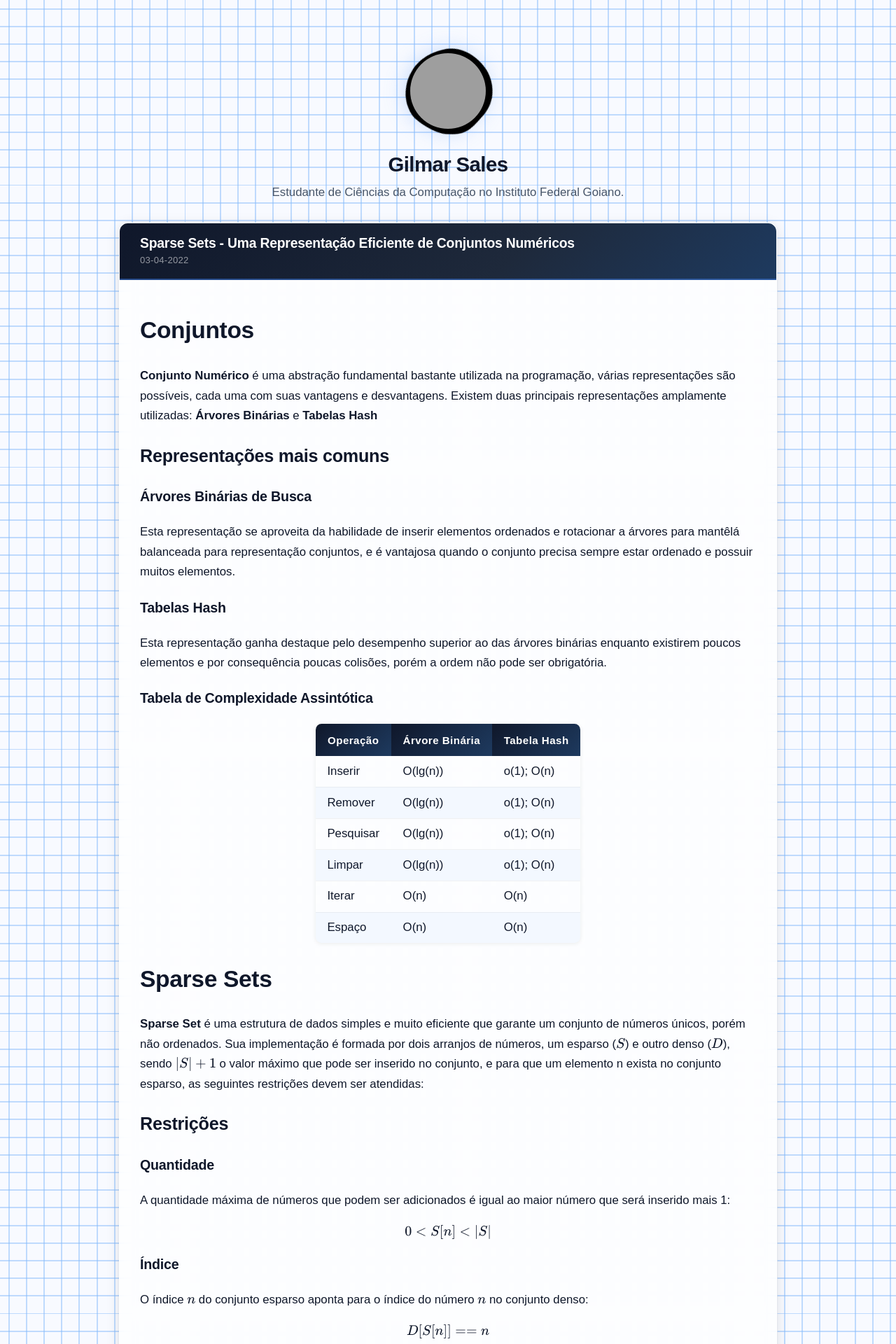
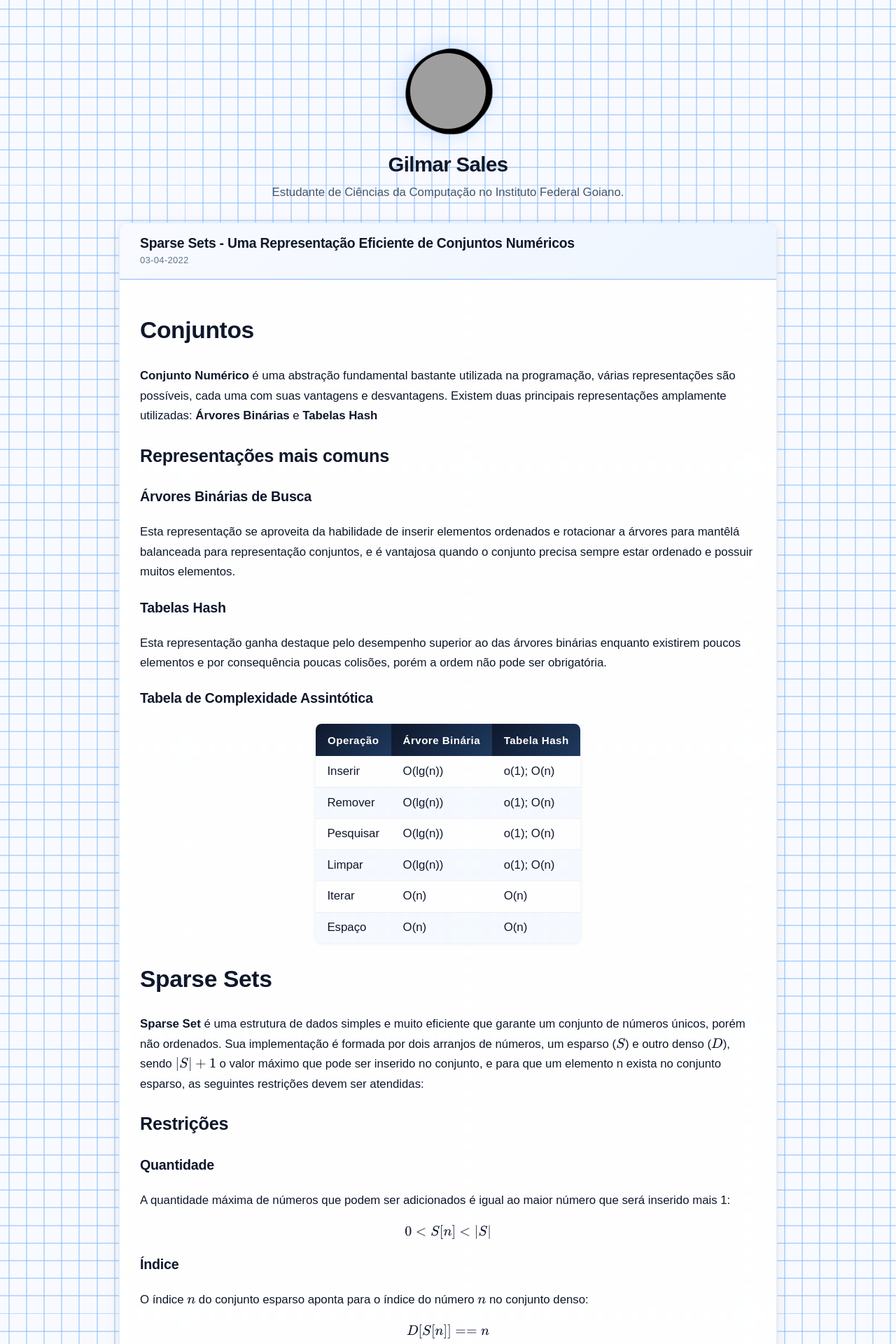
Before and after one commit to gilmar-sales/gilmar-sales.github.io, a Jekyll site: the page built from index.html, in a window 1280 px wide. Shown: the top 1920 px of the page at 70% size. Built offline with Jekyll 4.4.1, drawn with Linux system fonts in a browser that asks for light colours; some web fonts are replaced; the list of posts is cut into pages by our own code; a style sheet for code colours, icons or effects is not loaded; grey boxes are pictures that could not be loaded.

Commit message:
Unify color palette to #87bbfb and adapt nav/headers per theme
- Set --accent to #87bbfb (matching grid color) across all components
- Light theme: nav and post headers are now white/light with dark text
- Dark theme: nav and post headers remain dark with light text
- All nav, toggle button, post-header, footer, pagination vars now
  fully theme-aware — no more hardcoded colors outside :root / dark vars
- Pagination .current uses dark text (#0f172a) on #87bbfb background
- Tables alternate rows updated to #87bbfb tint
- Inline code colors updated to derive from #87bbfb (#4b9af3 light, #87bbfb dark)

https://claude.ai/code/session_01EpM8tf8cgS51Z6Vo3BTtvE

```diff
--- a/css/main.css
+++ b/css/main.css
@@ -4,61 +4,131 @@
 /* ===== LIGHT THEME (default) ===== */
 
 :root {
-  --accent: #3b82f6;
-  --accent-dark: #1d4ed8;
-  --accent-light: #93c5fd;
-  --text-primary: #0f172a;
+  --accent:         #87bbfb;
+  --accent-dark:    #4b9af3;
+  --accent-light:   #c3d9fd;
+
+  --text-primary:   #0f172a;
   --text-secondary: #475569;
-  --surface: rgba(255, 255, 255, 0.82);
-  --surface-border: rgba(255, 255, 255, 0.95);
-  --nav-bg: rgba(8, 8, 18, 0.90);
-  --shadow-md: 0 4px 20px rgba(0, 0, 0, 0.10), 0 1px 4px rgba(0, 0, 0, 0.06);
-  --shadow-lg: 0 8px 32px rgba(0, 0, 0, 0.14), 0 2px 8px rgba(0, 0, 0, 0.08);
+
+  --surface:        rgba(255, 255, 255, 0.90);
+  --surface-border: rgba(135, 187, 251, 0.25);
+
+  --nav-bg:         rgba(255, 255, 255, 0.92);
+  --nav-border:     rgba(0, 0, 0, 0.08);
+  --nav-text:       rgba(15, 23, 42, 0.70);
+  --nav-text-hover: #0f172a;
+  --nav-hover-bg:   rgba(135, 187, 251, 0.18);
+
+  --toggle-border:     rgba(0, 0, 0, 0.14);
+  --toggle-color:      rgba(15, 23, 42, 0.70);
+  --toggle-hover-bg:   rgba(135, 187, 251, 0.18);
+  --toggle-hover-border: rgba(135, 187, 251, 0.55);
+  --toggle-hover-color: #0f172a;
+
+  --post-header-bg:     linear-gradient(135deg, #f8faff 0%, #eef5ff 100%);
+  --post-header-border: rgba(135, 187, 251, 0.55);
+  --post-title-color:   #0f172a;
+  --post-info-color:    #64748b;
+  --post-footer-border: rgba(0, 0, 0, 0.06);
+
+  --footer-bg:     rgba(255, 255, 255, 0.92);
+  --footer-border: rgba(0, 0, 0, 0.08);
+
+  --pagination-bg:   rgba(255, 255, 255, 0.92);
+  --pagination-border: rgba(135, 187, 251, 0.45);
+  --pagination-hover-bg: rgba(135, 187, 251, 0.12);
+
+  --shadow-md: 0 4px 20px rgba(0, 0, 0, 0.08), 0 1px 4px rgba(0, 0, 0, 0.05);
+  --shadow-lg: 0 8px 32px rgba(0, 0, 0, 0.12), 0 2px 8px rgba(0, 0, 0, 0.07);
   --radius: 0.75rem;
-  --post-footer-border: rgba(0, 0, 0, 0.06);
-  --footer-bg: rgba(255, 255, 255, 0.88);
-  --footer-border: rgba(0, 0, 0, 0.08);
-  --pagination-bg: rgba(255, 255, 255, 0.88);
-  --bubble-filter: drop-shadow(0 4px 14px rgba(59, 130, 246, 0.22));
-  --inline-code-color: #2563eb;
-  --inline-code-bg: #eff6ff;
+
+  --bubble-filter:      drop-shadow(0 4px 14px rgba(135, 187, 251, 0.45));
+  --inline-code-color:  #4b9af3;
+  --inline-code-bg:     #eff6ff;
 }
 
 /* ===== DARK THEME ===== */
 
 [data-theme="dark"] {
-  --text-primary: #e2e8f0;
+  --text-primary:   #e2e8f0;
   --text-secondary: #94a3b8;
-  --surface: rgba(15, 23, 42, 0.90);
+
+  --surface:        rgba(15, 23, 42, 0.90);
   --surface-border: rgba(30, 41, 59, 0.95);
-  --nav-bg: rgba(4, 6, 14, 0.94);
+
+  --nav-bg:         rgba(4, 6, 14, 0.94);
+  --nav-border:     rgba(255, 255, 255, 0.07);
+  --nav-text:       rgba(255, 255, 255, 0.72);
+  --nav-text-hover: white;
+  --nav-hover-bg:   rgba(135, 187, 251, 0.15);
+
+  --toggle-border:      rgba(255, 255, 255, 0.18);
+  --toggle-color:       rgba(255, 255, 255, 0.72);
+  --toggle-hover-bg:    rgba(135, 187, 251, 0.15);
+  --toggle-hover-border: rgba(135, 187, 251, 0.45);
+  --toggle-hover-color: white;
+
+  --post-header-bg:     linear-gradient(135deg, #0f172a 0%, #1e293b 60%, #1e3a5f 100%);
+  --post-header-border: rgba(135, 187, 251, 0.40);
+  --post-title-color:   white;
+  --post-info-color:    rgba(255, 255, 255, 0.50);
+  --post-footer-border: rgba(255, 255, 255, 0.06);
+
+  --footer-bg:     rgba(6, 12, 30, 0.95);
+  --footer-border: rgba(255, 255, 255, 0.06);
+
+  --pagination-bg:       rgba(15, 23, 42, 0.90);
+  --pagination-border:   rgba(135, 187, 251, 0.30);
+  --pagination-hover-bg: rgba(135, 187, 251, 0.12);
+
   --shadow-md: 0 4px 20px rgba(0, 0, 0, 0.35), 0 1px 4px rgba(0, 0, 0, 0.25);
   --shadow-lg: 0 8px 32px rgba(0, 0, 0, 0.50), 0 2px 8px rgba(0, 0, 0, 0.35);
-  --post-footer-border: rgba(255, 255, 255, 0.06);
-  --footer-bg: rgba(6, 12, 30, 0.95);
-  --footer-border: rgba(255, 255, 255, 0.06);
-  --pagination-bg: rgba(15, 23, 42, 0.90);
-  --bubble-filter: invert(1) drop-shadow(0 4px 14px rgba(59, 130, 246, 0.30));
-  --inline-code-color: #93c5fd;
-  --inline-code-bg: rgba(30, 58, 138, 0.2);
+
+  --bubble-filter:     invert(1) drop-shadow(0 4px 14px rgba(135, 187, 251, 0.30));
+  --inline-code-color: #87bbfb;
+  --inline-code-bg:    rgba(30, 58, 138, 0.22);
 }
 
 @media (prefers-color-scheme: dark) {
   html:not([data-theme="light"]) {
-    --text-primary: #e2e8f0;
+    --text-primary:   #e2e8f0;
     --text-secondary: #94a3b8;
-    --surface: rgba(15, 23, 42, 0.90);
+
+    --surface:        rgba(15, 23, 42, 0.90);
     --surface-border: rgba(30, 41, 59, 0.95);
-    --nav-bg: rgba(4, 6, 14, 0.94);
+
+    --nav-bg:         rgba(4, 6, 14, 0.94);
+    --nav-border:     rgba(255, 255, 255, 0.07);
+    --nav-text:       rgba(255, 255, 255, 0.72);
+    --nav-text-hover: white;
+    --nav-hover-bg:   rgba(135, 187, 251, 0.15);
+
+    --toggle-border:      rgba(255, 255, 255, 0.18);
+    --toggle-color:       rgba(255, 255, 255, 0.72);
+    --toggle-hover-bg:    rgba(135, 187, 251, 0.15);
+    --toggle-hover-border: rgba(135, 187, 251, 0.45);
+    --toggle-hover-color: white;
+
+    --post-header-bg:     linear-gradient(135deg, #0f172a 0%, #1e293b 60%, #1e3a5f 100%);
+    --post-header-border: rgba(135, 187, 251, 0.40);
+    --post-title-color:   white;
+    --post-info-color:    rgba(255, 255, 255, 0.50);
+    --post-footer-border: rgba(255, 255, 255, 0.06);
+
+    --footer-bg:     rgba(6, 12, 30, 0.95);
+    --footer-border: rgba(255, 255, 255, 0.06);
+
+    --pagination-bg:       rgba(15, 23, 42, 0.90);
+    --pagination-border:   rgba(135, 187, 251, 0.30);
+    --pagination-hover-bg: rgba(135, 187, 251, 0.12);
+
     --shadow-md: 0 4px 20px rgba(0, 0, 0, 0.35), 0 1px 4px rgba(0, 0, 0, 0.25);
     --shadow-lg: 0 8px 32px rgba(0, 0, 0, 0.50), 0 2px 8px rgba(0, 0, 0, 0.35);
-    --post-footer-border: rgba(255, 255, 255, 0.06);
-    --footer-bg: rgba(6, 12, 30, 0.95);
-    --footer-border: rgba(255, 255, 255, 0.06);
-    --pagination-bg: rgba(15, 23, 42, 0.90);
-    --bubble-filter: invert(1) drop-shadow(0 4px 14px rgba(59, 130, 246, 0.30));
-    --inline-code-color: #93c5fd;
-    --inline-code-bg: rgba(30, 58, 138, 0.2);
+
+    --bubble-filter:     invert(1) drop-shadow(0 4px 14px rgba(135, 187, 251, 0.30));
+    --inline-code-color: #87bbfb;
+    --inline-code-bg:    rgba(30, 58, 138, 0.22);
   }
 }
 
@@ -129,9 +199,9 @@ body {
   background: var(--nav-bg);
   backdrop-filter: blur(16px);
   -webkit-backdrop-filter: blur(16px);
-  border-bottom: 1px solid rgba(255, 255, 255, 0.07);
+  border-bottom: 1px solid var(--nav-border);
   z-index: 100;
-  transition: background 0.3s ease;
+  transition: background 0.3s ease, border-color 0.3s ease;
 }
 
 .nav-brand {
@@ -144,6 +214,7 @@ body {
   border-radius: 0.375rem;
   color: var(--accent);
   user-select: none;
+  transition: color 0.3s ease, border-color 0.3s ease;
 }
 
 .nav-links {
@@ -154,7 +225,7 @@ body {
 .nav a {
   font-size: 0.9rem;
   font-weight: 600;
-  color: rgba(255, 255, 255, 0.75);
+  color: var(--nav-text);
   text-decoration: none;
   padding: 0.45rem 1.1rem;
   border-radius: 0.375rem;
@@ -163,16 +234,16 @@ body {
 }
 
 .nav a:hover {
-  color: white;
-  background: rgba(59, 130, 246, 0.3);
+  color: var(--nav-text-hover);
+  background: var(--nav-hover-bg);
 }
 
 /* Theme toggle button */
 .theme-toggle {
   background: none;
-  border: 1px solid rgba(255, 255, 255, 0.2);
+  border: 1px solid var(--toggle-border);
   border-radius: 0.375rem;
-  color: rgba(255, 255, 255, 0.75);
+  color: var(--toggle-color);
   padding: 0.4rem 0.6rem;
   cursor: pointer;
   font-size: 0.9rem;
@@ -183,9 +254,9 @@ body {
 }
 
 .theme-toggle:hover {
-  color: white;
-  background: rgba(59, 130, 246, 0.3);
-  border-color: rgba(59, 130, 246, 0.5);
+  color: var(--toggle-hover-color);
+  background: var(--toggle-hover-bg);
+  border-color: var(--toggle-hover-border);
 }
 
 /* ===== HERO / PROFILE ===== */
@@ -278,31 +349,33 @@ body {
   display: flex;
   align-items: center;
   justify-content: space-between;
-  background: linear-gradient(135deg, #0f172a 0%, #1e293b 60%, #1e3a5f 100%);
+  background: var(--post-header-bg);
   padding: 1.1rem 1.75rem;
-  border-bottom: 2px solid rgba(59, 130, 246, 0.45);
+  border-bottom: 2px solid var(--post-header-border);
+  transition: background 0.3s ease, border-color 0.3s ease;
 }
 
 .post-title {
   font-size: 1.15rem;
   font-weight: 700;
   text-decoration: none;
-  color: white;
+  color: var(--post-title-color);
   transition: color 0.15s ease;
   letter-spacing: -0.01em;
 }
 
 .post-title:hover {
-  color: var(--accent-light);
+  color: var(--accent);
 }
 
 .post-info {
-  color: rgba(255, 255, 255, 0.55);
+  color: var(--post-info-color);
   min-width: 90px;
   word-break: keep-all;
   font-size: 0.82rem;
   letter-spacing: 0.02em;
   white-space: nowrap;
+  transition: color 0.3s ease;
 }
 
 .post-content {
@@ -401,7 +474,7 @@ body {
   justify-content: center;
   background: var(--pagination-bg);
   color: var(--accent);
-  border: 1px solid rgba(59, 130, 246, 0.35);
+  border: 1px solid var(--pagination-border);
   border-radius: 0.4rem;
   padding: 0 0.5rem;
   text-decoration: none;
@@ -411,7 +484,7 @@ body {
 }
 
 .page:hover:not(.disabled):not(.current) {
-  background: rgba(59, 130, 246, 0.1);
+  background: var(--pagination-hover-bg);
   border-color: var(--accent);
 }
 
@@ -422,12 +495,13 @@ body {
 
 .current {
   background: var(--accent);
-  color: white;
+  color: #0f172a;
   border-color: var(--accent);
+  font-weight: 700;
 }
 
 .disabled {
   color: var(--accent-light);
-  border-color: rgba(59, 130, 246, 0.2);
+  border-color: rgba(135, 187, 251, 0.2);
   opacity: 0.6;
 }
--- a/css/tables.css
+++ b/css/tables.css
@@ -22,7 +22,7 @@ table td {
 }
 
 table tr:nth-child(even) {
-  background-color: rgba(59, 130, 246, 0.05);
+  background-color: rgba(135, 187, 251, 0.08);
 }
 
 table tr:last-child td {
--- a/css/typography.css
+++ b/css/typography.css
@@ -21,7 +21,7 @@ h1, h2, h3, h4, h5, h6 {
 }
 
 code.highlighter-rouge {
-  color: var(--inline-code-color, #2563eb);
+  color: var(--inline-code-color, #4b9af3);
   background-color: var(--inline-code-bg, #eff6ff);
   padding: 0.2rem 0.4rem;
   border-radius: 0.25rem;
```
